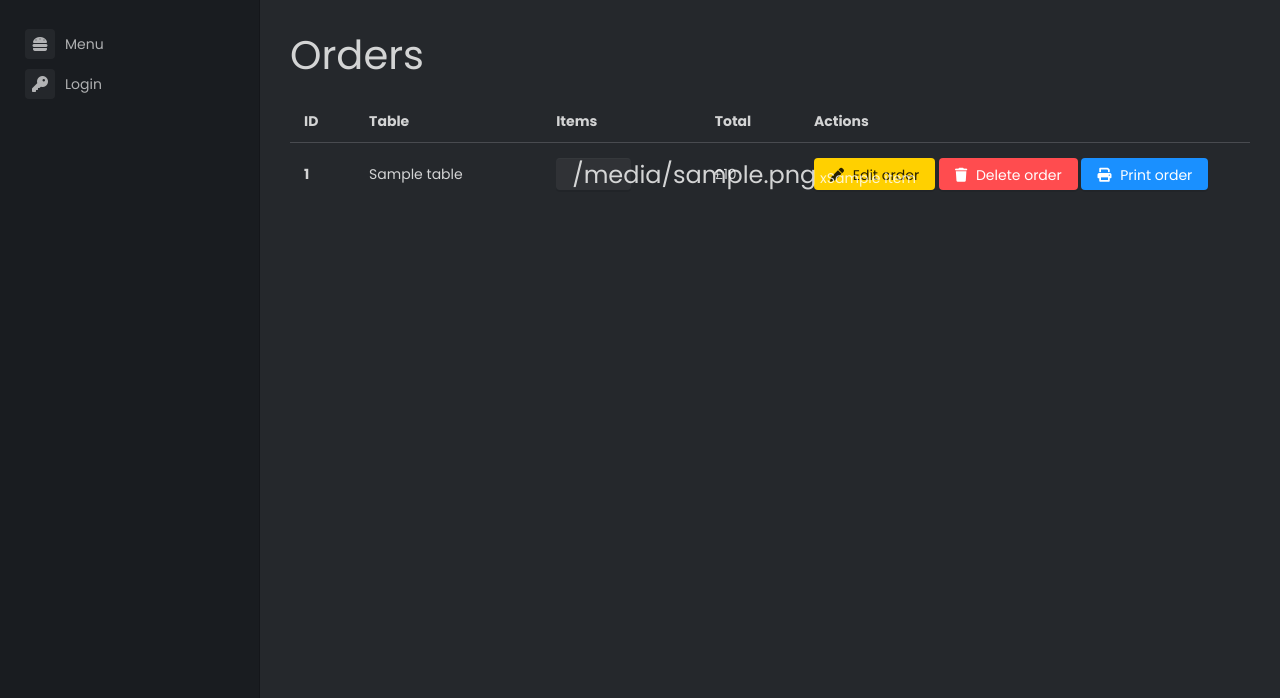
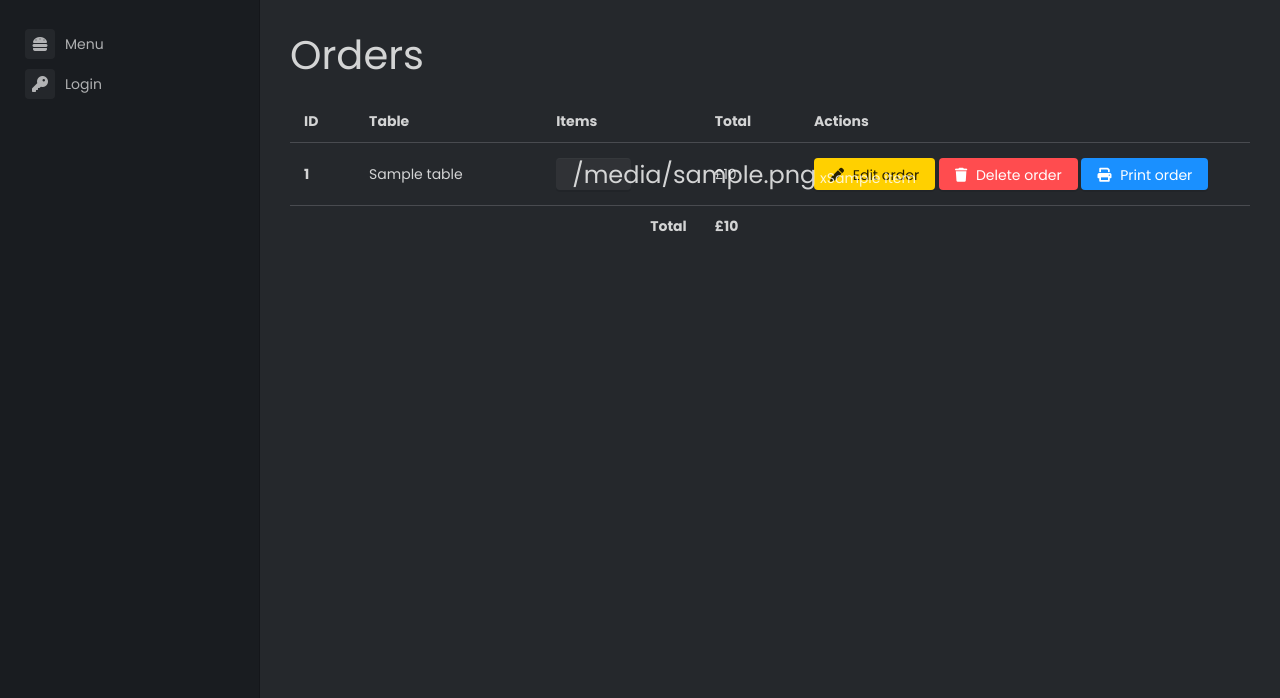
Before and after one commit to olly007opm/tims-diner, a Flask app: template api/templates/orders/orders.html in a window 1280 px wide. Shown: the part 51-749 px from the top of the page. Run offline with Flask 2, Linux system fonts and the light colour scheme; the template is opened without the code that fills it: most values are stand-ins (such as "Sample title", 1, 10 or a date in 2020); parts of the project's set-up code (start-up, migrations or seed data) failed here and were passed over; some libraries are stand-ins or nearby versions.

Commit message:
Add total income row to orders page

```diff
--- a/api/templates/orders/orders.html
+++ b/api/templates/orders/orders.html
@@ -58,6 +58,13 @@
                     </td>
                 </tr>
             {% endfor %}
+                <tr>
+                    <th></th>
+                    <th></th>
+                    <th class="text-right">Total</th>
+                    <th>£{{ total }}</th>
+                    <th></th>
+                </tr>
             </tbody>
         </table>
     </div>
```
